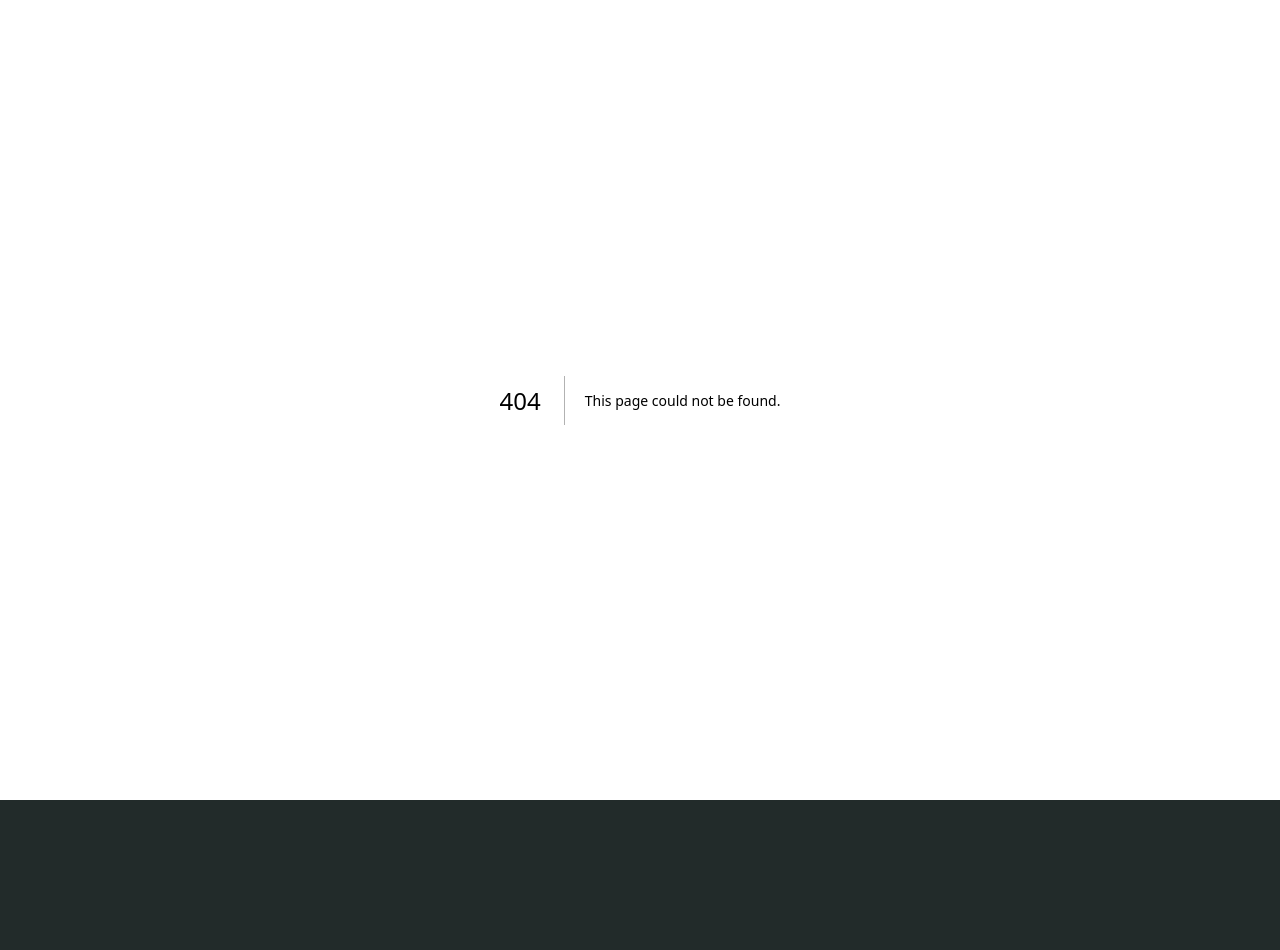
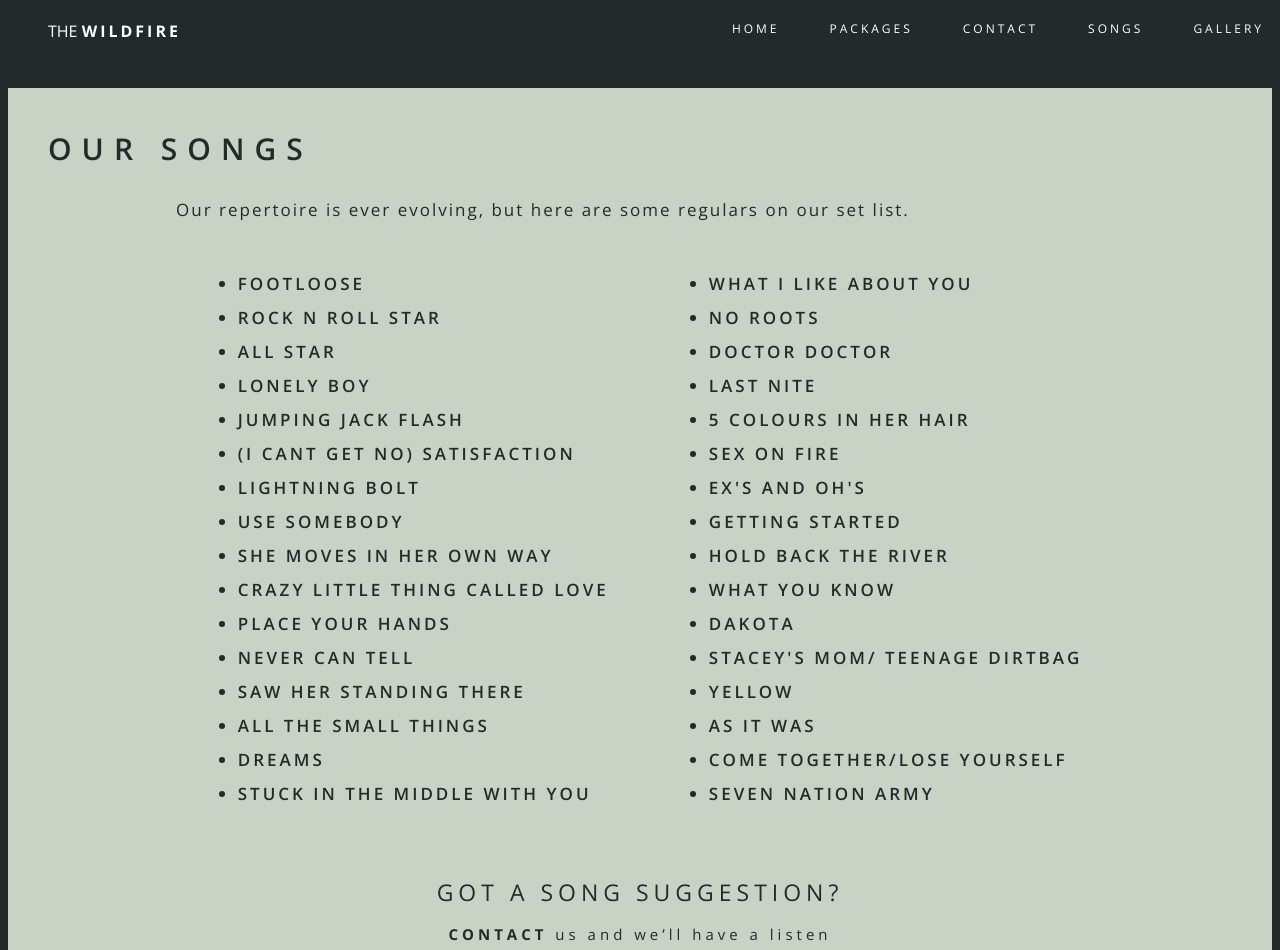
Before and after one commit to Dan-Sutton/the-widlfire-site, a Next.js app: page /songs in a window 1280 px wide. Before the commit this address had no page. Shown: the top 950 px of the page. Before the commit the page ends 800 px from the top, so only its background shows below. Built offline with nearby package versions, Linux system fonts and the light colour scheme.

Commit message:
songs pacge nav and styling

```diff
--- /dev/null
+++ b/src/app/songs/page.tsx
@@ -0,0 +1,66 @@
+import Navbar from "@/components/navbar/navbar";
+import styles from "./songs.module.css";
+
+export default function Songs() {
+  return (
+    <div className={styles.songs}>
+      <Navbar />
+
+      <section className={styles.info}>
+        <h2>OUR SONGS</h2>
+        <p>
+          Our repertoire is ever evolving, but here are some regulars on our set
+          list.
+        </p>
+
+        <div className={styles.songsList}>
+          <ul className={styles.songListLeft}>
+            <li>FOOTLOOSE</li>
+            <li>ROCK N ROLL STAR</li>
+            <li>ALL STAR</li>
+            <li>LONELY BOY</li>
+            <li>JUMPING JACK FLASH</li>
+            <li>(I CANT GET NO) SATISFACTION</li>
+            <li>LIGHTNING BOLT</li>
+            <li>USE SOMEBODY</li>
+            <li>SHE MOVES IN HER OWN WAY</li>
+            <li>CRAZY LITTLE THING CALLED LOVE</li>
+            <li>PLACE YOUR HANDS</li>
+            <li>NEVER CAN TELL</li>
+            <li>SAW HER STANDING THERE</li>
+            <li>ALL THE SMALL THINGS</li>
+            <li>DREAMS</li>
+            <li>STUCK IN THE MIDDLE WITH YOU</li>
+          </ul>
+
+          <ul className={styles.songListRight}>
+            <li>WHAT I LIKE ABOUT YOU</li>
+            <li>NO ROOTS</li>
+            <li>DOCTOR DOCTOR</li>
+            <li>LAST NITE</li>
+            <li>5 COLOURS IN HER HAIR</li>
+            <li>SEX ON FIRE</li>
+            <li>EX'S AND OH'S</li>
+            <li>GETTING STARTED</li>
+            <li>HOLD BACK THE RIVER</li>
+            <li>WHAT YOU KNOW</li>
+            <li>DAKOTA</li>
+            <li>STACEY'S MOM/ TEENAGE DIRTBAG</li>
+            <li>YELLOW</li>
+            <li>AS IT WAS</li>
+            <li>COME TOGETHER/LOSE YOURSELF</li>
+            <li>SEVEN NATION ARMY</li>
+          </ul>
+        </div>
+
+        <div className={styles.message}>
+          <h3>GOT A SONG SUGGESTION?</h3>
+          <p>
+            <b>CONTACT</b> us and we’ll have a listen<br></br> and maybe even
+            add it to the list!
+          </p>
+        </div>
+      </section>
+    </div>
+  );
+}
--- /dev/null
+++ b/src/app/songs/songs.module.css
@@ -0,0 +1,53 @@
+.songs {
+  margin-top: 80px;
+}
+
+.songs section {
+  padding: 40px;
+  background-color: var(--highlight);
+  color: var(--primary);
+}
+
+.info h2 {
+  font-weight: 600;
+  letter-spacing: 10px;
+  font-size: 30px;
+  margin: 0;
+}
+
+.info > p {
+  padding: 10px 10vw;
+  font-size: 17px;
+  letter-spacing: 2px;
+  line-height: 28px;
+}
+
+.songsList {
+  display: flex;
+  width: 100%;
+  justify-content: center;
+  gap: 60px;
+}
+
+.songsList li {
+  font-size: 17px;
+  letter-spacing: 3px;
+  line-height: 34px;
+  font-weight: 600;
+}
+
+.message > h3 {
+  font-size: 23px;
+  letter-spacing: 5px;
+  line-height: 30px;
+  font-weight: 400;
+  margin: 50px 0 0 0;
+  text-align: center;
+}
+
+.message > p {
+  text-align: center;
+  letter-spacing: 4px;
+  font-size: 15px;
+  line-height: 24px;
+}
--- a/src/components/navbar/navbar.module.css
+++ b/src/components/navbar/navbar.module.css
@@ -19,18 +19,25 @@
   font-size: 12px;
 }
 
-.links > span {
+.links > span,
+.links > .link {
   user-select: none;
   text-align: center;
   border-bottom: 1px solid rgba(255, 255, 255, 0);
-  cursor: pointer;
   transition: all 0.3s;
   padding-bottom: 8px;
+  color: white;
 }
 
 .links > span:hover {
   border-bottom: 1px solid white;
   transition: all 0.5s;
+}
+
+.link {
+  cursor: pointer;
+  text-decoration: none;
+  color: white;
 }
 
 .the {
--- a/src/components/navbar/navbar.tsx
+++ b/src/components/navbar/navbar.tsx
@@ -1,3 +1,4 @@
+import Link from "next/link";
 import styles from "./navbar.module.css";
 
 export default function Navbar() {
@@ -10,10 +11,14 @@ export default function Navbar() {
         </span>
       </div>
       <div className={styles.links}>
-        <span>HOME</span>
+        <Link className={styles.link} href={"/"}>
+          HOME
+        </Link>
         <span>PACKAGES</span>
-        <span>SONGS</span>
         <span>CONTACT</span>
+        <Link className={styles.link} href={"/songs"}>
+          SONGS
+        </Link>
         <span>GALLERY</span>
       </div>
     </div>
```
